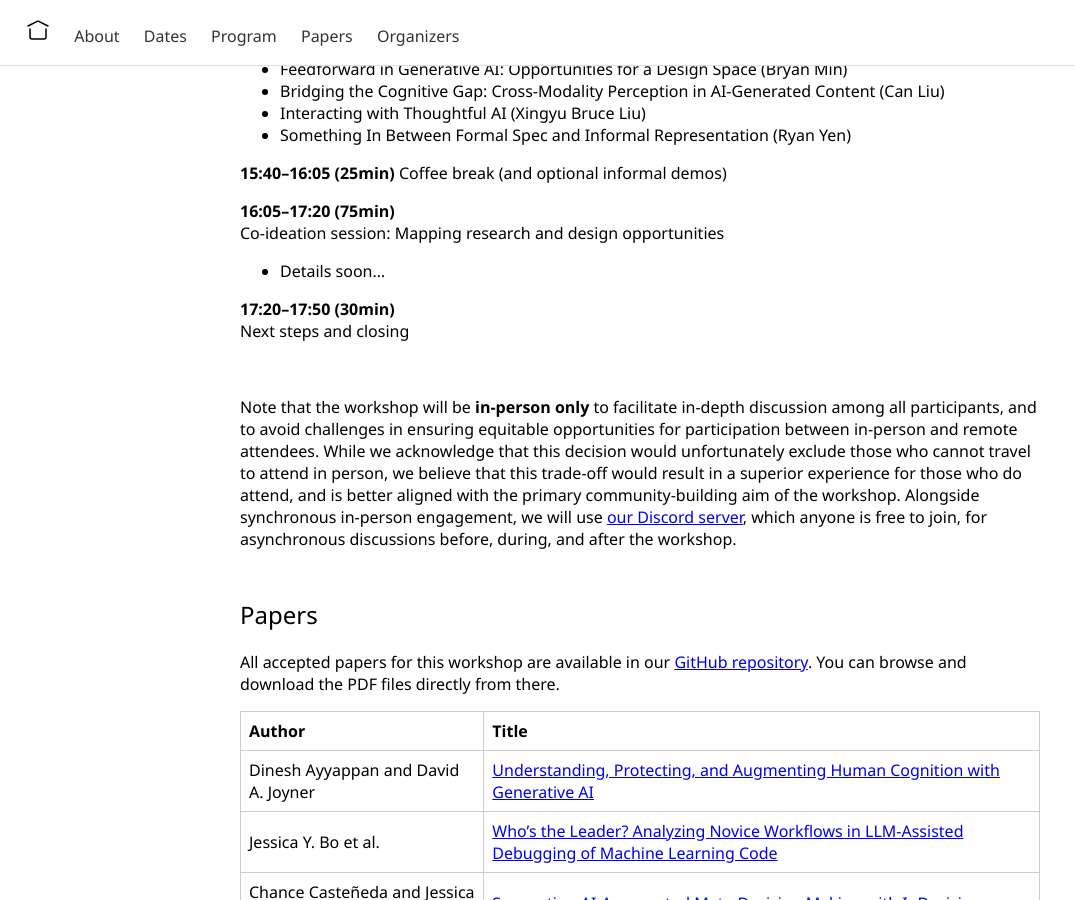
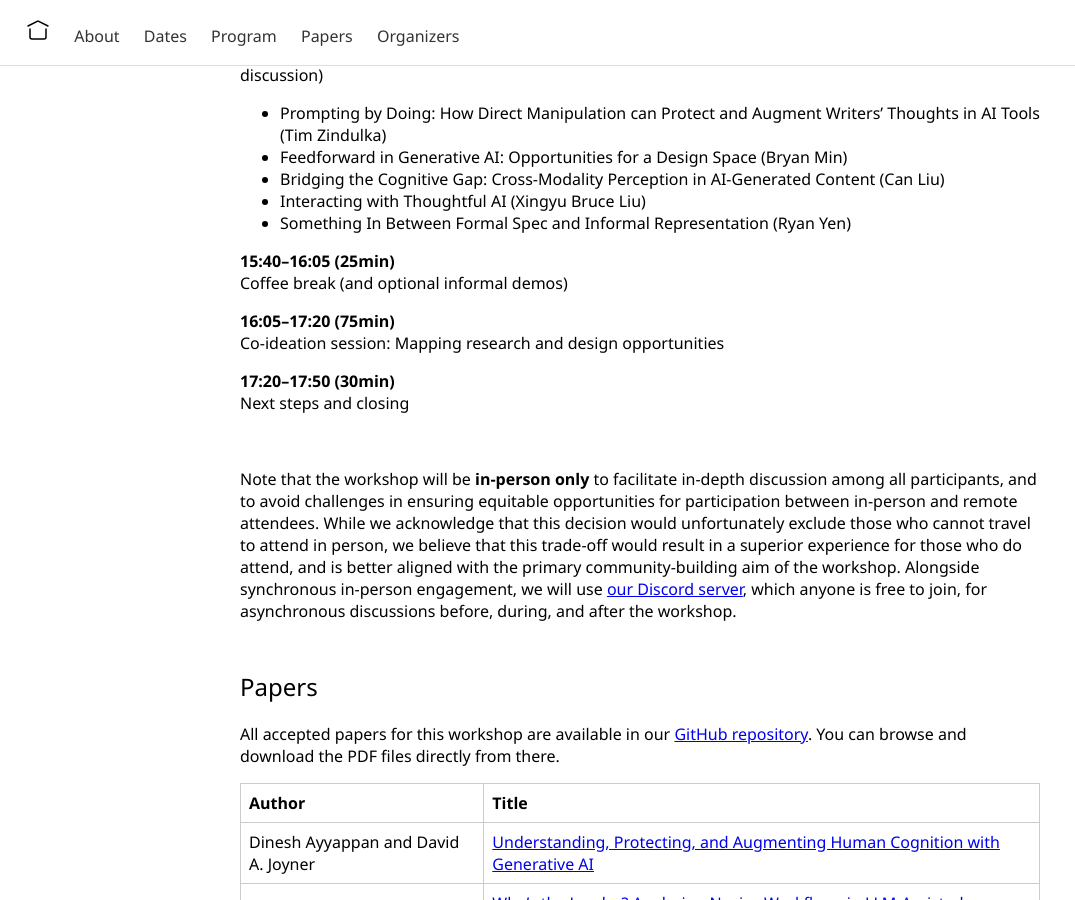
Before and after one commit to ai-tools-for-thought/workshop, a Jekyll site: the page built from index.md, in a window 1280 px wide and 900 px high, scrolled down 1901 px. Shown: the whole window, without its empty margins (0-1075 px from the left). Built offline with Jekyll 4.4.1, drawn with Linux system fonts in a browser that asks for light colours.

Commit message:
adding schedule

```diff
--- a/index.md
+++ b/index.md
@@ -70,10 +70,8 @@ Designing for cognitive protection and augmentation: Design approaches (lightnin
 **15:40–16:05 (25min)**
 Coffee break (and optional informal demos)
 
-
 **16:05–17:20 (75min)**
 Co-ideation session: Mapping research and design opportunities
-- Details soon...
 
 **17:20–17:50 (30min)**
 Next steps and closing
```
